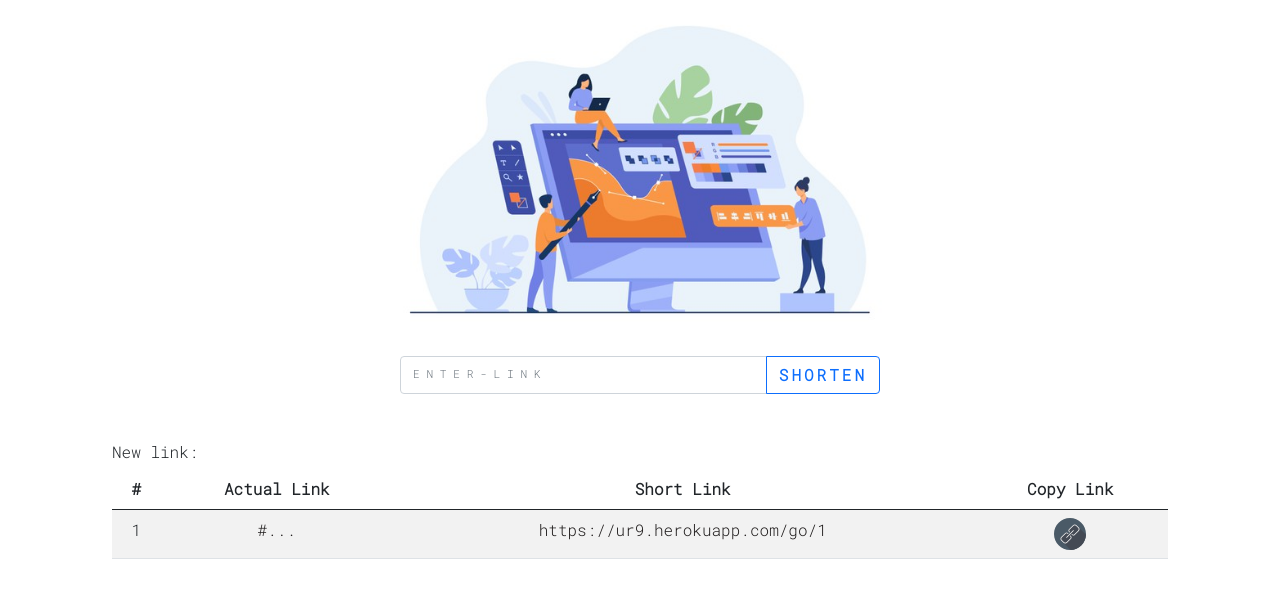
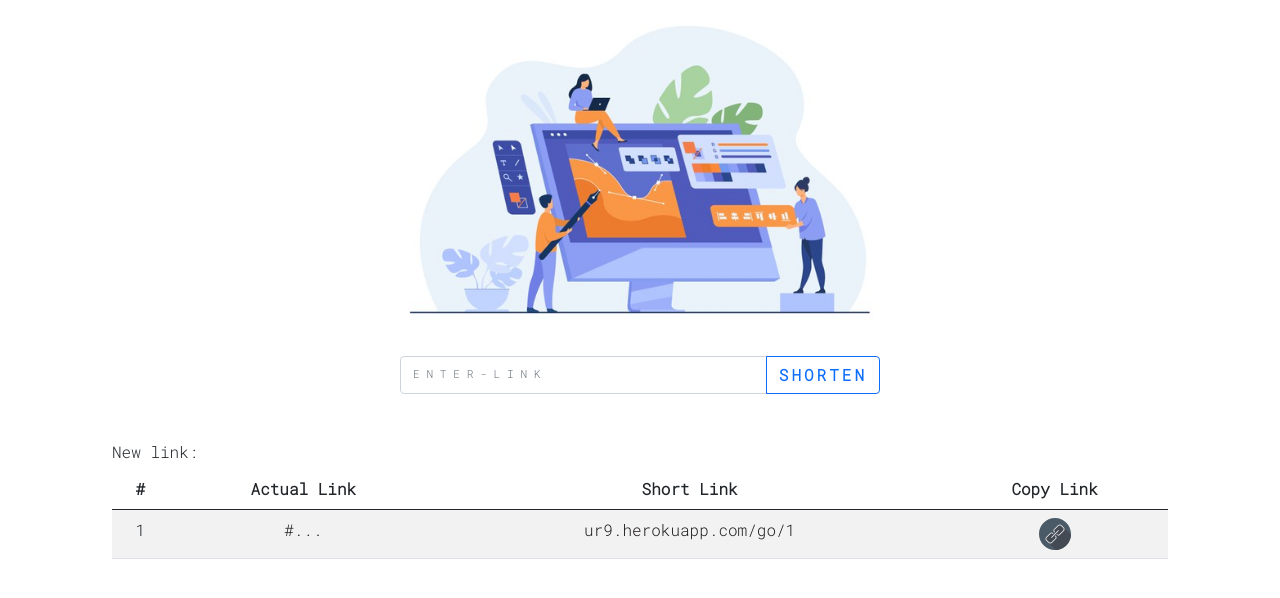
Before and after one commit to ironsubhajit/url_shortner, a Django app: page / in a window 1280 px wide. Shown: the part 57-655 px from the top of the page. Run offline with Django 3.2, Linux system fonts and the light colour scheme; tables that the repository leaves empty hold one stand-in row (values such as "Sample post"); some libraries are stand-ins or nearby versions.

Commit message:
Remove https from Displayed short-links

```diff
--- a/templates/base.html
+++ b/templates/base.html
@@ -121,7 +121,7 @@
                     {% with sl_no=sl|gen %}
                     <td scope="row">{{ sl_no }}</td>
                     <td><a href="{{ new_url.link }}" class="longLink">{{ new_url.link|genshortlen }}</a></td>
-                    <td><a href="https://ur9.herokuapp.com/go/{{ new_url.uuid }}" target="_blank" class="shortLink" id="link{{ sl_no }}">https://ur9.herokuapp.com/go/{{ new_url.uuid }}</a></td>
+                    <td><a href="https://ur9.herokuapp.com/go/{{ new_url.uuid }}" target="_blank" class="shortLink" id="link{{ sl_no }}">ur9.herokuapp.com/go/{{ new_url.uuid }}</a></td>
                     <td>
                       <div
                       class="clicktocopy"
```
